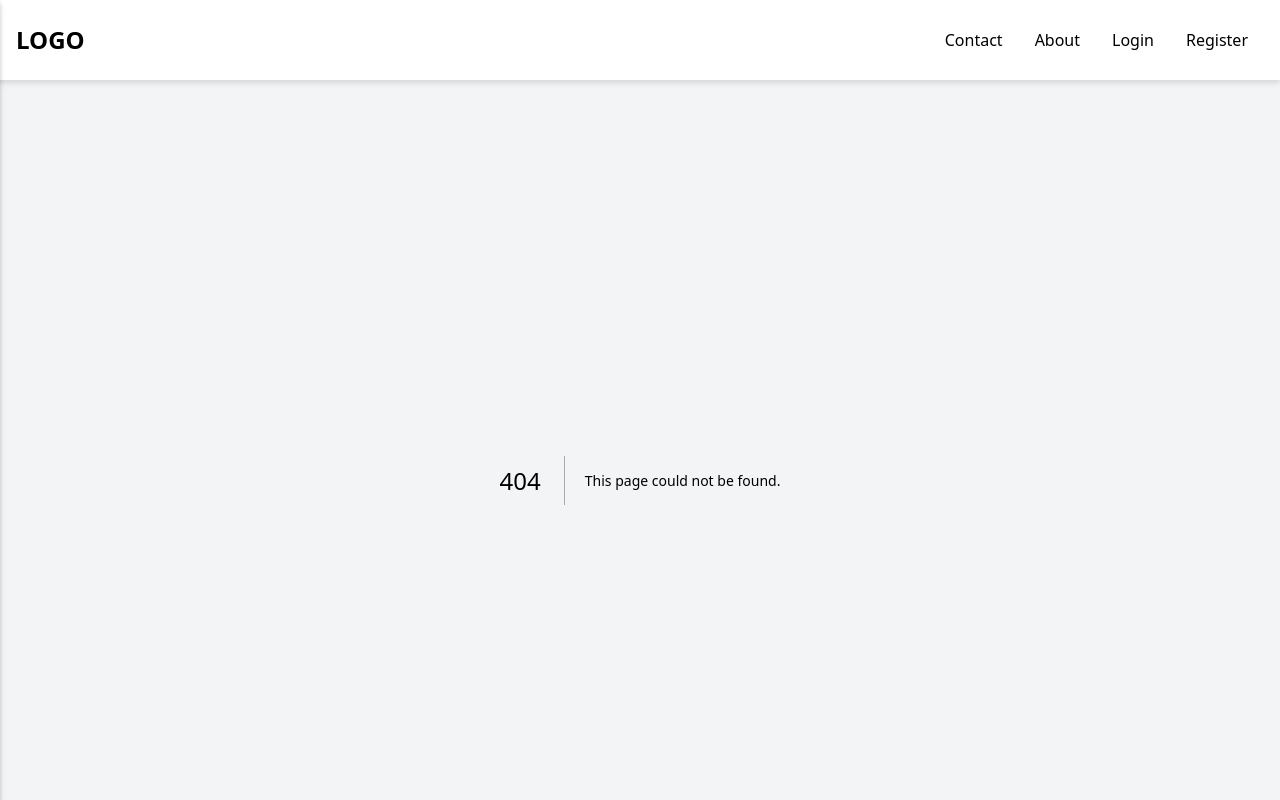
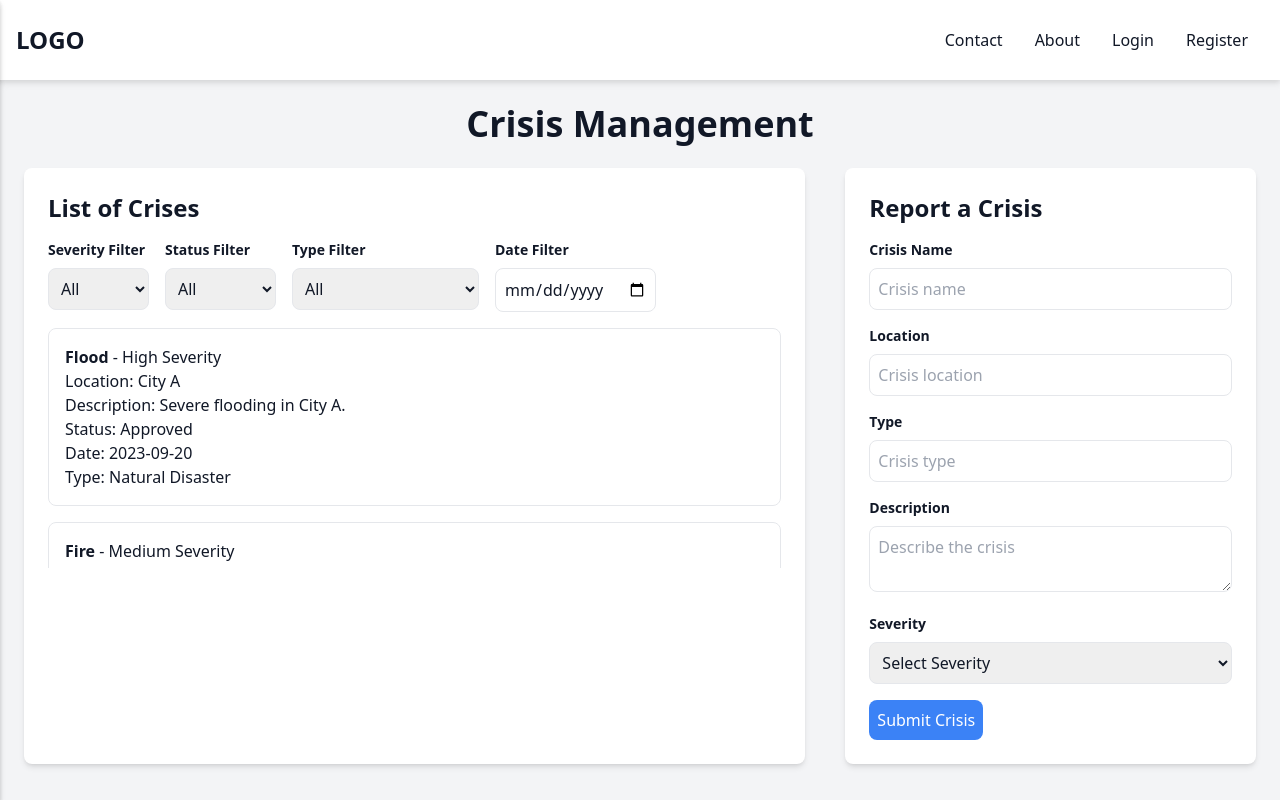
Before and after one commit to FahimSadikRashad/DisastermanagementFrontEnd, a Next.js app: page /crisis in a window 1280 px wide. Before the commit this address had no page. Shown: the top 800 px of the page. Built offline with nearby package versions, Linux system fonts and the light colour scheme.

Commit message:
Integrade Crisis page

```diff
--- a/src/app/components/CrisisForm.js
+++ b/src/app/components/CrisisForm.js
@@ -0,0 +1,77 @@
+"use client";
+import { useState } from 'react';
+import { useCrisisContext } from '../context/CrisisContext';
+
+export default function CrisisForm() {
+  const { addCrisis } = useCrisisContext();
+  const [formData, setFormData] = useState({ name: '', location: '', description: '', severity: '' });
+
+  const handleSubmit = (e) => {
+    e.preventDefault();
+    if (formData.name && formData.location && formData.description && formData.severity) {
+      addCrisis(formData);
+      setFormData({ name: '', location: '', description: '', severity: '' });
+    }
+  };
+
+  return (
+    <form onSubmit={handleSubmit} className="bg-white shadow-md p-6 rounded-lg">
+      <h2 className="text-2xl font-semibold mb-4">Report a Crisis</h2>
+      <div className="mb-4">
+        <label className="block text-sm font-bold mb-2">Crisis Name</label>
+        <input
+          type="text"
+          value={formData.name}
+          onChange={(e) => setFormData({ ...formData, name: e.target.value })}
+          className="w-full p-2 border rounded-lg"
+          placeholder="Crisis name"
+        />
+      </div>
+      <div className="mb-4">
+        <label className="block text-sm font-bold mb-2">Location</label>
+        <input
+          type="text"
+          value={formData.location}
+          onChange={(e) => setFormData({ ...formData, location: e.target.value })}
+          className="w-full p-2 border rounded-lg"
+          placeholder="Crisis location"
+        />
+      </div>
+      <div className="mb-4">
+        <label className="block text-sm font-bold mb-2">Type</label>
+        <input
+          type="text"
+          value={formData.type}
+          onChange={(e) => setFormData({ ...formData, type: e.target.value })}
+          className="w-full p-2 border rounded-lg"
+          placeholder="Crisis type"
+        />
+      </div>
+      <div className="mb-4">
+        <label className="block text-sm font-bold mb-2">Description</label>
+        <textarea
+          value={formData.description}
+          onChange={(e) => setFormData({ ...formData, description: e.target.value })}
+          className="w-full p-2 border rounded-lg"
+          placeholder="Describe the crisis"
+        />
+      </div>
+      <div className="mb-4">
+        <label className="block text-sm font-bold mb-2">Severity</label>
+        <select
+          value={formData.severity}
+          onChange={(e) => setFormData({ ...formData, severity: e.target.value })}
+          className="w-full p-2 border rounded-lg"
+        >
+          <option value="">Select Severity</option>
+          <option value="Low">Low</option>
+          <option value="Medium">Medium</option>
+          <option value="High">High</option>
+        </select>
+      </div>
+      <button type="submit" className="bg-blue-500 text-white p-2 rounded-lg">
+        Submit Crisis
+      </button>
+    </form>
+  );
+}
--- /dev/null
+++ b/src/app/components/CrisisList.js
@@ -0,0 +1,92 @@
+"use client";
+import { useCrisisContext } from '../context/CrisisContext';
+import { useState } from 'react';
+
+export default function CrisisList() {
+  const { crises, approveCrisis } = useCrisisContext();
+  const [filter, setFilter] = useState({ severity: '', status: '', type: '', date: '' });
+
+  const filteredCrises = crises.filter(crisis =>
+    (filter.severity ? crisis.severity === filter.severity : true) &&
+    (filter.status ? crisis.status === filter.status : true) &&
+    (filter.type ? crisis.type === filter.type : true) &&
+    (filter.date ? crisis.date === filter.date : true)
+  );
+
+  return (
+    <div className="bg-white shadow-md p-6 rounded-lg flex-grow flex flex-col">
+      <h2 className="text-2xl font-semibold mb-4">List of Crises</h2>
+
+      {/* Filters */}
+      <div className="flex gap-4 mb-4">
+        <div>
+          <label className="block text-sm font-bold mb-2">Severity Filter</label>
+          <select
+            value={filter.severity}
+            onChange={(e) => setFilter({ ...filter, severity: e.target.value })}
+            className="p-2 border rounded-lg"
+          >
+            <option value="">All</option>
+            <option value="Low">Low</option>
+            <option value="Medium">Medium</option>
+            <option value="High">High</option>
+          </select>
+        </div>
+        <div>
+          <label className="block text-sm font-bold mb-2">Status Filter</label>
+          <select
+            value={filter.status}
+            onChange={(e) => setFilter({ ...filter, status: e.target.value })}
+            className="p-2 border rounded-lg"
+          >
+            <option value="">All</option>
+            <option value="Approved">Approved</option>
+            <option value="Pending">Pending</option>
+          </select>
+        </div>
+        <div>
+          <label className="block text-sm font-bold mb-2">Type Filter</label>
+          <select
+            value={filter.type}
+            onChange={(e) => setFilter({ ...filter, type: e.target.value })}
+            className="p-2 border rounded-lg"
+          >
+            <option value="">All</option>
+            <option value="Natural Disaster">Natural Disaster</option>
+            <option value="Humanitarian Crisis">Humanitarian Crisis</option>
+          </select>
+        </div>
+        <div>
+          <label className="block text-sm font-bold mb-2">Date Filter</label>
+          <input
+            type="date"
+            value={filter.date}
+            onChange={(e) => setFilter({ ...filter, date: e.target.value })}
+            className="p-2 border rounded-lg"
+          />
+        </div>
+      </div>
+
+      {/* Crisis List with Scroll */}
+      <div className="overflow-y-auto flex-grow max-h-60">
+        <ul className="space-y-4">
+          {filteredCrises.map(crisis => (
+            <li key={crisis.id} className="border p-4 rounded-lg">
+              <p><strong>{crisis.name}</strong> - {crisis.severity} Severity</p>
+              <p>Location: {crisis.location}</p>
+              <p>Description: {crisis.description}</p>
+              <p>Status: {crisis.status}</p>
+              <p>Date: {crisis.date}</p>
+              <p>Type: {crisis.type}</p>
+              {crisis.status === 'Pending' && (
+                <button onClick={() => approveCrisis(crisis.id)} className="text-blue-500">
+                  Approve Crisis
+                </button>
+              )}
+            </li>
+          ))}
+        </ul>
+      </div>
+    </div>
+  );
+}
--- /dev/null
+++ b/src/app/context/CrisisContext.js
@@ -0,0 +1,31 @@
+"use client";
+import { createContext, useState, useContext } from 'react';
+
+const CrisisContext = createContext();
+
+export const useCrisisContext = () => useContext(CrisisContext);
+
+export function CrisisProvider({ children }) {
+  const [crises, setCrises] = useState([
+    { id: 1, name: 'Flood', location: 'City A', description: 'Severe flooding in City A.', severity: 'High', status: 'Approved', date: '2023-09-20', type: 'Natural Disaster' },
+    { id: 2, name: 'Fire', location: 'Forest Area', description: 'Wildfire in the forest area.', severity: 'Medium', status: 'Approved', date: '2023-09-22', type: 'Natural Disaster' },
+    { id: 3, name: 'Earthquake', location: 'City B', description: 'Minor earthquake in City B.', severity: 'Low', status: 'Pending', date: '2023-09-24', type: 'Natural Disaster' },
+    // Add more dummy data for simulation
+    { id: 4, name: 'Tornado', location: 'Town C', description: 'Tornado caused significant damage.', severity: 'High', status: 'Pending', date: '2023-09-21', type: 'Natural Disaster' },
+    { id: 5, name: 'Civil Unrest', location: 'City D', description: 'Protests leading to unrest.', severity: 'High', status: 'Approved', date: '2023-09-23', type: 'Humanitarian Crisis' },
+  ]);
+
+  const addCrisis = (crisis) => {
+    setCrises([...crises, { ...crisis, id: crises.length + 1, status: 'Pending', date: new Date().toISOString().split('T')[0] }]);
+  };
+
+  const approveCrisis = (id) => {
+    setCrises(crises.map(crisis => crisis.id === id ? { ...crisis, status: 'Approved' } : crisis));
+  };
+
+  return (
+    <CrisisContext.Provider value={{ crises, addCrisis, approveCrisis }}>
+      {children}
+    </CrisisContext.Provider>
+  );
+}
--- /dev/null
+++ b/src/app/crisis/page.js
@@ -0,0 +1,23 @@
+"use client";
+import CrisisForm from '../components/CrisisForm';
+import CrisisList from '../components/CrisisList';
+import { CrisisProvider } from '../context/CrisisContext';
+
+export default function CrisisPage() {
+  return (
+    <CrisisProvider>
+      <div className="container mx-auto p-6">
+        <h1 className="text-4xl font-bold mb-6 text-center">Crisis Management</h1>
+        <div className="flex flex-col lg:flex-row gap-10">
+          {/* Left: Crisis List (takes most of the width) */}
+          <CrisisList />
+
+          {/* Right: Crisis Form (smaller) */}
+          <div className="lg:w-1/3">
+            <CrisisForm />
+          </div>
+        </div>
+      </div>
+    </CrisisProvider>
+  );
+}
```
